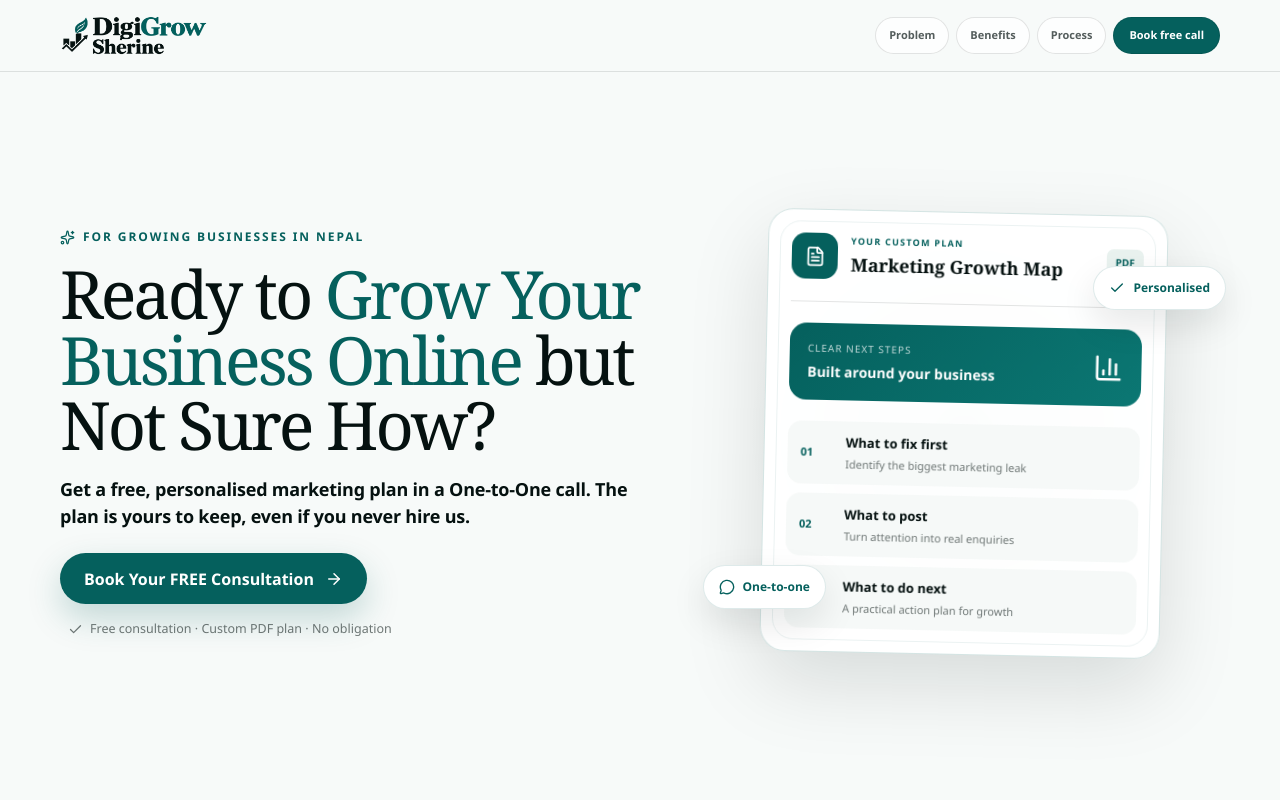
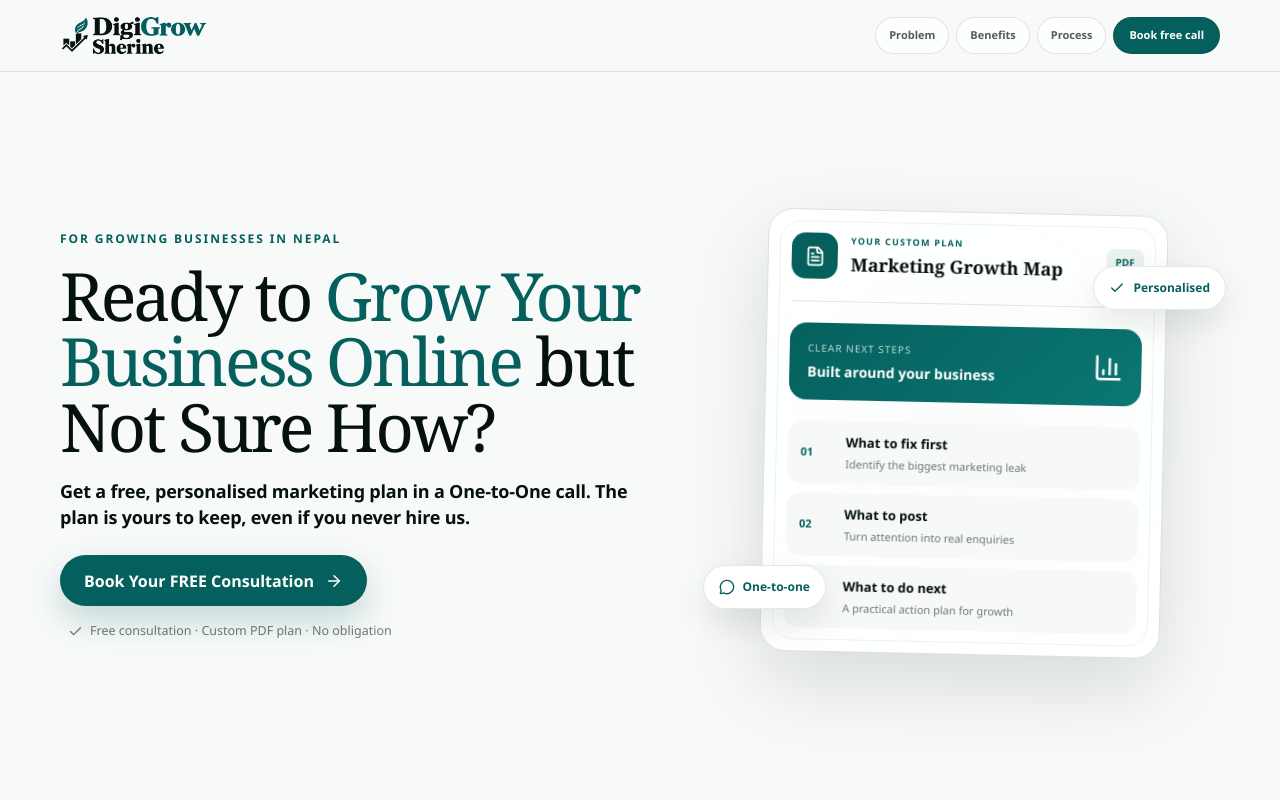
Before and after one commit to sherine4moktan-hub/consultation-landing-page, a Next.js app: page / in a window 1280 px wide. Shown: the top 800 px of the page. Built offline with nearby package versions, Linux system fonts and the light colour scheme.

Commit message:
Update Site source

```diff
--- a/app/globals.css
+++ b/app/globals.css
@@ -18,18 +18,44 @@ button, input, textarea { font: inherit; }
 button, a { -webkit-tap-highlight-color: transparent; }
 :focus-visible { outline: 3px solid rgba(5, 96, 93, .34); outline-offset: 4px; }
 
+@keyframes fade-up {
+  from { opacity: 0; transform: translateY(18px); }
+  to { opacity: 1; transform: translateY(0); }
+}
+@keyframes slide-in-right {
+  from { opacity: 0; transform: translateX(28px); }
+  to { opacity: 1; transform: translateX(0); }
+}
+@keyframes header-in {
+  from { opacity: 0; transform: translateY(-14px); }
+  to { opacity: 1; transform: translateY(0); }
+}
+@keyframes plan-float {
+  0%, 100% { transform: rotate(1.25deg) translateY(0); }
+  50% { transform: rotate(.4deg) translateY(-8px); }
+}
+@keyframes soft-bob {
+  0%, 100% { transform: translateY(0); }
+  50% { transform: translateY(-6px); }
+}
+@keyframes play-pulse {
+  0%, 100% { box-shadow: 0 0 0 0 rgba(255,255,255,.2); }
+  50% { box-shadow: 0 0 0 12px rgba(255,255,255,0); }
+}
+
 .section-shell { width: min(1160px, calc(100% - 40px)); margin-inline: auto; }
 .site-header { height: 72px; display: grid; place-items: center; border-bottom: 1px solid var(--line); background: rgba(247,250,249,.92); backdrop-filter: blur(16px); position: sticky; top: 0; z-index: 20; }
-.site-header-inner { width: min(1160px, calc(100% - 40px)); margin-inline: auto; display: flex; align-items: center; justify-content: space-between; gap: 28px; }
+.site-header-inner { width: min(1160px, calc(100% - 40px)); margin-inline: auto; display: flex; align-items: center; justify-content: space-between; gap: 28px; animation: header-in .55s ease-out both; }
 .brand-logo { width: 148px; height: auto; display: block; }
 .quick-nav { display: flex; align-items: center; gap: 7px; }
-.quick-nav a { display: inline-flex; align-items: center; justify-content: center; padding: 9px 13px; border: 1px solid var(--line); border-radius: 999px; background: rgba(255,255,255,.76); color: rgba(5,17,16,.68); font-size: 11px; font-weight: 750; transition: background .2s, color .2s, border-color .2s; }
-.quick-nav a:hover { border-color: rgba(5,96,93,.25); background: var(--mist); color: var(--ink); }
+.quick-nav a { display: inline-flex; align-items: center; justify-content: center; padding: 9px 13px; border: 1px solid var(--line); border-radius: 999px; background: rgba(255,255,255,.76); color: rgba(5,17,16,.68); font-size: 11px; font-weight: 750; transition: background .2s, color .2s, border-color .2s, transform .2s; }
+.quick-nav a:hover { border-color: rgba(5,96,93,.25); background: var(--mist); color: var(--ink); transform: translateY(-2px); }
 .quick-nav .quick-nav-cta { padding-inline: 15px; background: var(--teal); color: white; }
 .quick-nav .quick-nav-cta:hover { background: var(--teal-dark); color: white; }
 .back-link { display: inline-flex; align-items: center; gap: 7px; color: var(--teal); font-size: 12px; font-weight: 750; }
 
 .hero { min-height: calc(100svh - 72px); padding: 42px 0 48px; display: grid; grid-template-columns: 1.07fr .93fr; align-items: center; gap: 58px; }
+.hero-copy { animation: fade-up .75s .12s ease-out both; }
 .eyebrow, .section-label { color: var(--teal); font-size: 12px; font-weight: 750; letter-spacing: .16em; text-transform: uppercase; }
 .eyebrow { display: inline-flex; gap: 8px; align-items: center; margin-bottom: 15px; }
 .hero h1 { margin: 0; max-width: 680px; font-family: Georgia, "Times New Roman", serif; font-size: clamp(45px, 5.2vw, 68px); line-height: .98; letter-spacing: -.045em; font-weight: 500; }
@@ -40,11 +66,13 @@ button, a { -webkit-tap-highlight-color: transparent; }
 .hero-description p { margin: 3px 0; }
 .primary-button, .light-button { display: inline-flex; min-height: 51px; align-items: center; justify-content: center; gap: 11px; padding: 0 24px; border-radius: 999px; background: var(--teal); color: white; font-weight: 750; box-shadow: 0 14px 34px rgba(5,96,93,.22); transition: transform .2s ease, background .2s ease, box-shadow .2s ease; }
 .primary-button:hover { transform: translateY(-2px); background: var(--teal-dark); box-shadow: 0 18px 42px rgba(5,96,93,.26); }
+.primary-button svg, .light-button svg { transition: transform .2s ease; }
+.primary-button:hover svg, .light-button:hover svg { transform: translateX(4px); }
 .microcopy { display: flex; align-items: center; gap: 7px; margin: 16px 0 0 8px; color: rgba(5,17,16,.56); font-size: 12.5px; }
 
-.plan-visual { position: relative; min-height: 450px; display: grid; place-items: center; }
+.plan-visual { position: relative; min-height: 450px; display: grid; place-items: center; animation: slide-in-right .8s .2s ease-out both; }
 .plan-glow { position: absolute; width: 440px; height: 440px; border-radius: 50%; background: radial-gradient(circle, rgba(5,96,93,.16), transparent 69%); }
-.plan-card { position: relative; z-index: 2; width: min(100%, 400px); padding: 23px; background: rgba(255,255,255,.93); border: 1px solid rgba(5,96,93,.17); border-radius: 25px; box-shadow: 0 30px 80px rgba(5,17,16,.13); transform: rotate(1.25deg); backdrop-filter: blur(8px); }
+.plan-card { position: relative; z-index: 2; width: min(100%, 400px); padding: 23px; background: rgba(255,255,255,.93); border: 1px solid rgba(5,96,93,.17); border-radius: 25px; box-shadow: 0 30px 80px rgba(5,17,16,.13); transform: rotate(1.25deg); backdrop-filter: blur(8px); animation: plan-float 5.5s 1.1s ease-in-out infinite; }
 .plan-card::before { content: ""; position: absolute; inset: 11px; border: 1px solid rgba(5,96,93,.08); border-radius: 21px; pointer-events: none; }
 .plan-card-top { display: grid; grid-template-columns: auto 1fr auto; align-items: center; gap: 13px; padding-bottom: 22px; border-bottom: 1px solid var(--line); }
 .plan-icon { width: 46px; height: 46px; display: grid; place-items: center; border-radius: 14px; background: var(--teal); color: white; }
@@ -65,6 +93,8 @@ button, a { -webkit-tap-highlight-color: transparent; }
 .floating-note { position: absolute; z-index: 3; display: flex; align-items: center; gap: 8px; padding: 12px 15px; border: 1px solid rgba(5,96,93,.13); border-radius: 999px; background: white; color: var(--teal); font-size: 12px; font-weight: 750; box-shadow: 0 14px 35px rgba(5,17,16,.1); }
 .note-one { top: 58px; right: -6px; }
 .note-two { bottom: 49px; left: -5px; }
+.note-one { animation: soft-bob 3.8s .4s ease-in-out infinite; }
+.note-two { animation: soft-bob 4.3s 1.1s ease-in-out infinite reverse; }
 
 .problem-section { min-height: calc(100svh - 72px); padding: 66px 0; display: flex; align-items: center; background: white; border-block: 1px solid var(--line); }
 .problem-grid { display: grid; grid-template-columns: .77fr 1.23fr; gap: 100px; align-items: start; }
@@ -94,7 +124,8 @@ button, a { -webkit-tap-highlight-color: transparent; }
 .section-number.light { color: #8ed4cf; border-color: rgba(255,255,255,.23); }
 .section-label.light { color: #8ed4cf; }
 .process-grid { display: grid; grid-template-columns: repeat(3, 1fr); gap: 18px; }
-.process-card { position: relative; min-height: 220px; padding: 25px; border: 1px solid rgba(255,255,255,.14); border-radius: 20px; background: rgba(255,255,255,.045); }
+.process-card { position: relative; min-height: 220px; padding: 25px; border: 1px solid rgba(255,255,255,.14); border-radius: 20px; background: rgba(255,255,255,.045); transition: transform .22s ease, background .22s ease, border-color .22s ease; }
+.process-card:hover { transform: translateY(-5px); border-color: rgba(142,212,207,.45); background: rgba(255,255,255,.075); }
 .step-top { display: flex; align-items: flex-start; justify-content: space-between; color: #8ed4cf; font-size: 10px; font-weight: 800; letter-spacing: .14em; }
 .step-top strong { color: rgba(255,255,255,.12); font-family: Georgia, serif; font-size: 45px; line-height: 1; letter-spacing: -.04em; }
 .process-card h3 { margin: 45px 0 9px; font-family: Georgia, serif; font-size: 22px; font-weight: 500; }
@@ -152,10 +183,12 @@ footer p { margin: 13px 0 0; color: rgba(5,17,16,.5); font-size: 12px; }
 .vimeo-wrap { width: 100%; aspect-ratio: 16 / 9; overflow: hidden; border: 1px solid rgba(5,96,93,.15); border-radius: 25px; background: var(--ink); box-shadow: 0 24px 60px rgba(5,17,16,.15); }
 .vimeo-wrap iframe { width: 100%; height: 100%; border: 0; }
 .vimeo-placeholder { width: 100%; height: 100%; display: flex; flex-direction: column; align-items: center; justify-content: center; padding: 30px; color: white; text-align: center; background: radial-gradient(circle at 50% 35%, rgba(5,96,93,.68), var(--ink) 64%); }
-.vimeo-play { width: 62px; height: 62px; display: grid; place-items: center; margin-bottom: 18px; border-radius: 50%; background: white; color: var(--teal); }
+.thank-you-copy { animation: fade-up .7s .1s ease-out both; }
+.vimeo-wrap { animation: fade-up .75s .22s ease-out both; }
+.vimeo-play { width: 62px; height: 62px; display: grid; place-items: center; margin-bottom: 18px; border-radius: 50%; background: white; color: var(--teal); animation: play-pulse 2.4s ease-in-out infinite; }
 .vimeo-placeholder strong { font-family: Georgia, serif; font-size: 24px; font-weight: 500; }
 .vimeo-placeholder p { margin: 8px 0 0; color: rgba(255,255,255,.58); font-size: 14px; }
-.whatsapp-button { display: inline-flex; min-height: 55px; align-items: center; justify-content: center; gap: 10px; margin-top: 2px; padding: 0 25px; border-radius: 999px; background: #148348; color: white; font-weight: 800; box-shadow: 0 14px 34px rgba(20,131,72,.22); transition: transform .2s, background .2s; }
+.whatsapp-button { display: inline-flex; min-height: 55px; align-items: center; justify-content: center; gap: 10px; margin-top: 2px; padding: 0 25px; border-radius: 999px; background: #148348; color: white; font-weight: 800; box-shadow: 0 14px 34px rgba(20,131,72,.22); transition: transform .2s, background .2s; animation: fade-up .7s .36s ease-out both; }
 .whatsapp-button:hover { transform: translateY(-2px); background: #0e6c3a; }
 
 @media (max-width: 960px) {
--- a/app/page.tsx
+++ b/app/page.tsx
@@ -1,4 +1,4 @@
-import { ArrowRight, BarChart3, Check, FileText, MessageCircle, Sparkles } from "lucide-react";
+import { ArrowRight, BarChart3, Check, FileText, MessageCircle } from "lucide-react";
 import ConsultationForm from "@/components/ConsultationForm";
 
 const problems = [
@@ -42,7 +42,7 @@ export default function Home() {
 
       <section id="top" className="hero section-shell">
         <div className="hero-copy">
-          <div className="eyebrow"><Sparkles size={15} /> For growing businesses in Nepal</div>
+          <div className="eyebrow">For growing businesses in Nepal</div>
           <h1>Ready to <span>Grow Your Business Online</span> but Not Sure How?</h1>
           <p className="hero-subtitle">Get a free, personalised marketing plan in a One-to-One call. The plan is yours to keep, even if you never hire us.</p>
           <a className="primary-button" href="#book">Book Your FREE Consultation <ArrowRight size={18} /></a>
```
